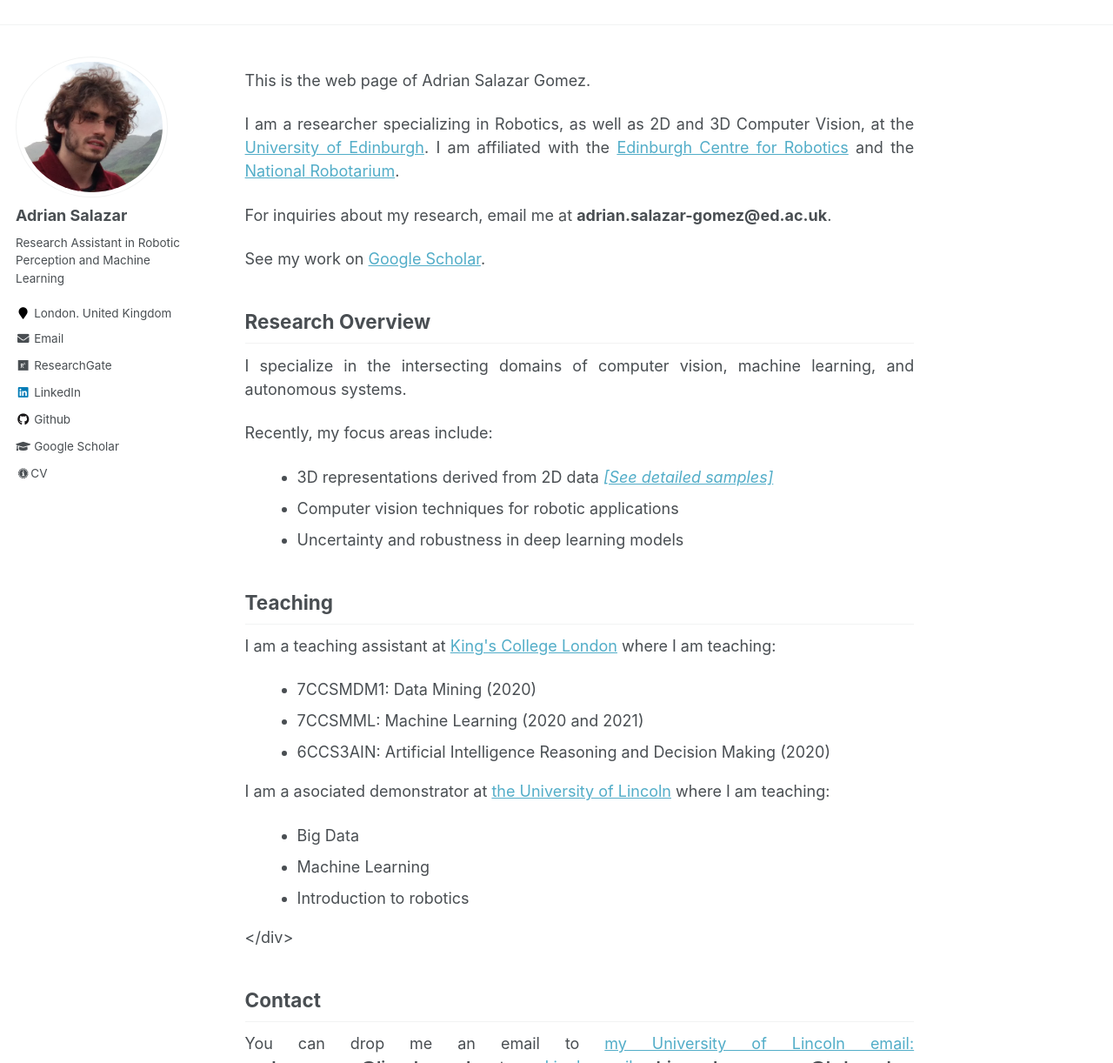
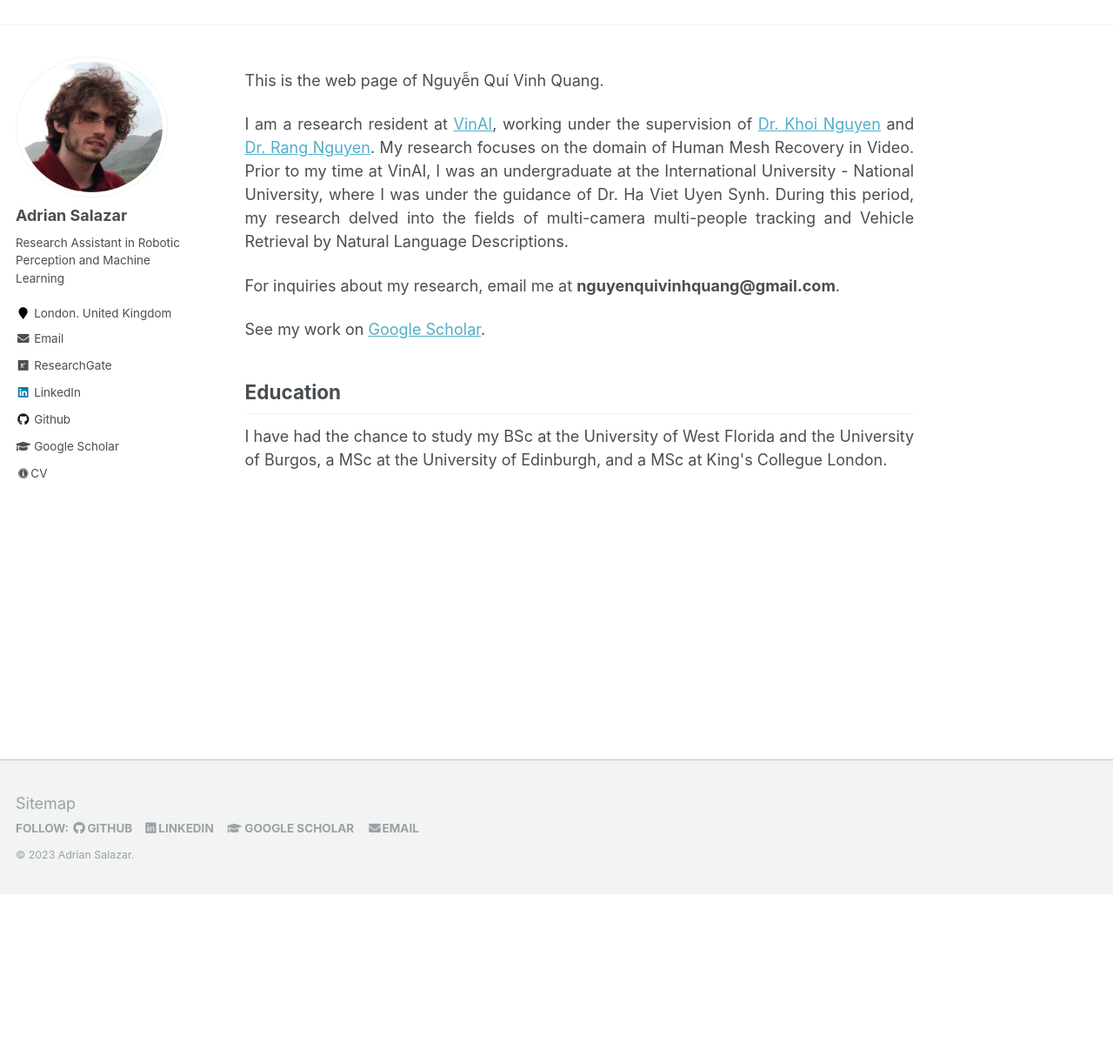
Before and after one commit to nguyenquivinhquang/nguyenquivinhquang.github.io, a Jekyll site: the page built from _pages/about.md, in a window 1280 px wide and 1400 px high, scrolled down 193 px. Shown: the part 178-1400 px from the top of the window at 87% size. Built offline with Jekyll 4.4.1, drawn with Linux system fonts in a browser that asks for light colours; some web fonts are replaced; some of the changed text lies outside the part shown.

Commit message:
Update about.md

```diff
--- a/_pages/about.md
+++ b/_pages/about.md
@@ -11,12 +11,13 @@ redirect_from:
 
 <div class="text-justify">
 
-<p>This is the web page of Adrian Salazar Gomez.</p>
+<p>This is the web page of Nguyễn Quí Vinh Quang.</p>
 
-<p>I am a researcher specializing in Robotics, as well as 2D and 3D Computer Vision, at the <a href="https://www.ed.ac.uk">University of Edinburgh</a>. I am affiliated with the <a href="https://www.edinburgh-robotics.org">Edinburgh Centre for Robotics</a> and the <a href="https://thenationalrobotarium.com">National Robotarium</a>.</p>
+<p> I am a research resident at <a href="https://www.vinai.io/">VinAI</a>, working under the supervision of  <a href="https://www.khoinguyen.org/">Dr. Khoi Nguyen</a> and <a href="https://rangnguyen.github.io/">Dr. Rang Nguyen</a>. My research focuses on the domain of Human Mesh Recovery in Video. Prior to my time at VinAI, I was an undergraduate at the International University - National University, where I was under the guidance of Dr. Ha Viet Uyen Synh. During this period, my research delved into the fields of multi-camera multi-people tracking and Vehicle Retrieval by Natural Language Descriptions.  </p>
 
-<p>For inquiries about my research, email me at <strong>adrian.salazar-gomez@ed.ac.uk</strong>.</p>
-<p>See my work on <a href="https://scholar.google.com/citations?user=xC3keU4AAAAJ&hl=en">Google Scholar</a>.</p>
+
+<p>For inquiries about my research, email me at <strong>nguyenquivinhquang@gmail.com</strong>.</p>
+<p>See my work on <a href="https://scholar.google.com/citations?user=x0dxK5YAAAAJ&hl=en">Google Scholar</a>.</p>
 
 <head>
     <meta charset="UTF-8">
@@ -43,7 +44,7 @@ redirect_from:
 </head>
 <body>
 
-<h2>Research Overview</h2>
+<!-- <h2>Research Overview</h2>
 
 <div class="text-justify">
     <p>I specialize in the intersecting domains of computer vision, machine learning, and autonomous systems.</p>
@@ -82,17 +83,7 @@ redirect_from:
 </div>
 
 
-</div>
-
-
-<div class="text-justify">
-
-<h2> Contact </h2>
-
-<p>You can drop me an email to <a href="mailto:asalazargomez@lincoln.ac.uk"> my University of Lincoln email: </a>  <strong>asalazargomez@lincoln.ac.uk</strong>
-or to <a href="mailto:adrian.salazar_gomez@kcl.ac.uk"> my king's email: </a>  <strong>adrian.salazar_gomez@kcl.ac.uk</strong> <br> </p>
-
-</div>
+</div> -->
 
 
 <div class="text-justify">
@@ -101,7 +92,7 @@ or to <a href="mailto:adrian.salazar_gomez@kcl.ac.uk"> my king's email: </a>  <s
 
 <p> I have had the chance to study my BSc at the University of West Florida and the University of Burgos, a MSc at the University of Edinburgh, and a MSc at King's Collegue London. </p>
 
-<div class="text-center">
+<!-- <div class="text-center">
 <div class="row">
 
 	<img  class="img-circle" src="https://adrianxsalazar.github.io/images/west_florida_logo.png">
@@ -147,4 +138,4 @@ Started as a Research assistant in Machine learning and robotic perception at th
 <p> <strong> 2020/01 </strong> <br>
 Started as a Teaching assistant at King's College London </p>
 
-</div>
+</div> -->
```
